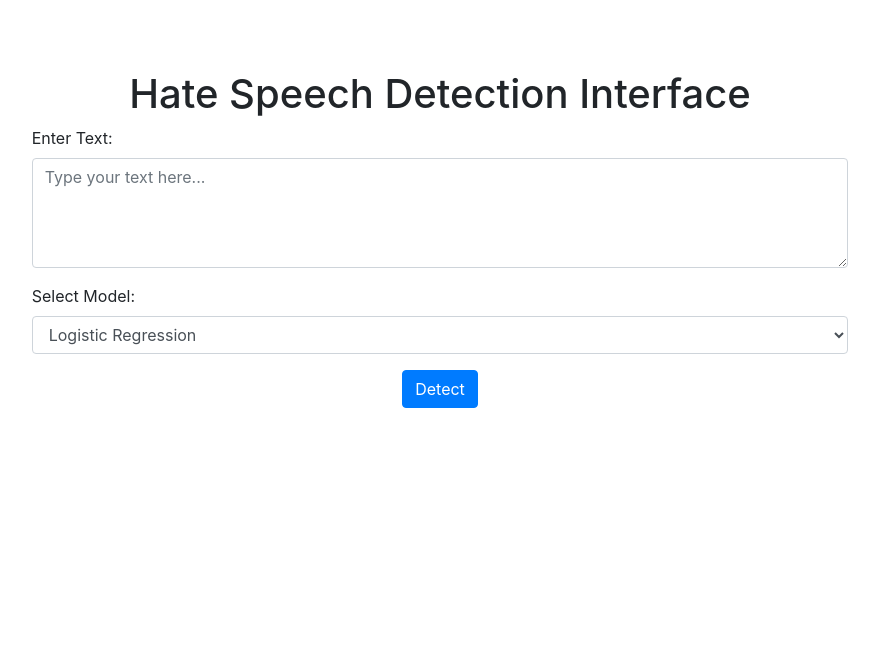
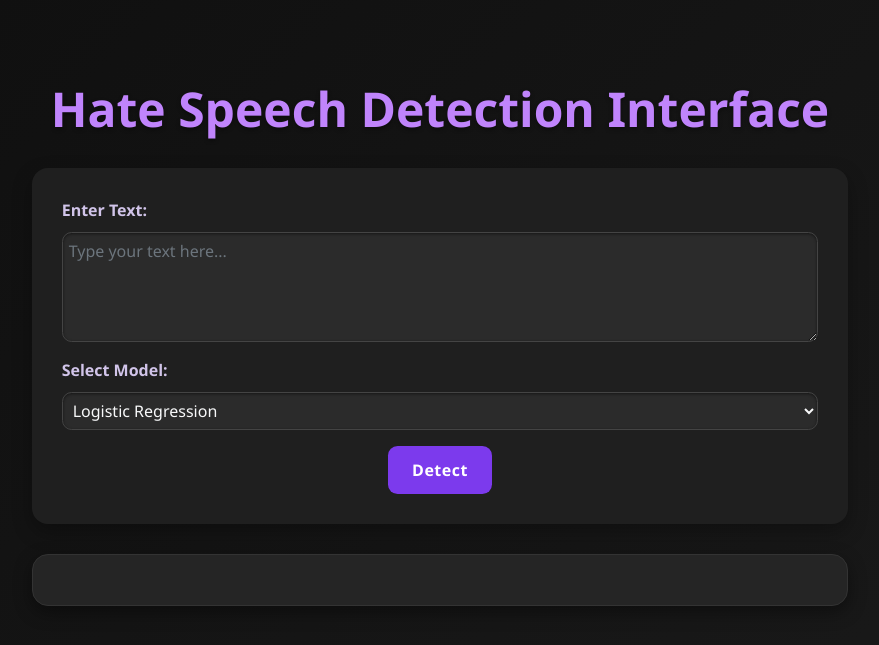
Before and after one commit to komal2203/nlp_project, a Flask app: page / in a window 1280 px wide. Shown: the top 645 px of the page, without its empty margins (200-1079 px from the left). Run offline with Flask 3, Linux system fonts and the light colour scheme; parts of the project's set-up code (start-up, migrations or seed data) failed here and were passed over; some libraries are stand-ins or nearby versions.

Commit message:
Updated app.py

```diff
--- a/app.py
+++ b/app.py
@@ -1,11 +1,11 @@
-from flask import Flask, render_template, request, jsonify
+from flask import Flask, render_template, request, jsonify, url_for
 import joblib
 import numpy as np
 import re
 import tensorflow as tf
 from transformers import BertTokenizerFast, TFBertForSequenceClassification
 
-app = Flask(__name__)
+app = Flask(__name__)  # Flask automatically serves from a /static folder
 
 #########################################
 # LOAD ALL MODELS
@@ -17,9 +17,12 @@
 random_forest_model = joblib.load('models/RandomForest_model.pkl')
 gradient_boosting_model = joblib.load('models/GradientBoosting_model.pkl')
 
-# BERT model: Note we're giving the directory instead of a file path.
+# BERT model
 bert_tokenizer = BertTokenizerFast.from_pretrained('models/bert_tokenizer')
-bert_model = TFBertForSequenceClassification.from_pretrained('models/bert_model', from_pt=False)
+bert_model = TFBertForSequenceClassification.from_pretrained(
+    'models/bert_model',
+    from_pt=False
+)
 
 #########################################
 # TEXT PREPROCESSING
--- a/templates/style.css
+++ b/static/style.css
@@ -36,7 +36,7 @@
     color: #f8f9fa;
     border-radius: 0.6rem;
     font-size: 1rem;
-    padding: 12px;
+    padding: 6px;
     border: 1px solid #444;
     box-shadow: inset 0 1px 3px rgba(0, 0, 0, 0.5);
     transition: all 0.2s ease-in-out;
@@ -46,6 +46,7 @@
     border-color: #c084fc;
     box-shadow: 0 0 0 0.15rem rgba(192, 132, 252, 0.4);
     background-color: #333;
+    color: white;
 }
 
 .btn-primary {
@@ -89,5 +90,6 @@
 }
 
 textarea::placeholder {
-    color: #999;
+    color: white;
+
 }
--- a/templates/index.html
+++ b/templates/index.html
@@ -9,6 +9,7 @@
       href="https://maxcdn.bootstrapcdn.com/bootstrap/4.5.2/css/bootstrap.min.css"
     />
     <style>
+
       body {
         padding-top: 50px;
       }
@@ -16,7 +17,12 @@
         margin-top: 20px;
       }
     </style>
-    <link rel="stylesheet" href="style.css" />
+    <link
+    rel="stylesheet"
+    type="text/css"
+    href="{{ url_for('static', filename='style.css') }}"
+  >
+    <!-- <link rel="stylesheet" href="style.css" /> -->
   </head>
   <body>
     <div class="fullform" style="width: 100%; height: 100%; padding: 20px">
@@ -32,6 +38,7 @@
                 id="textInput"
                 name="text"
                 rows="4"
+                style="color:white ;"
                 placeholder="Type your text here..."
               ></textarea>
             </div>
```
Also changed, not shown: static/main.js (added), 1 other file.
